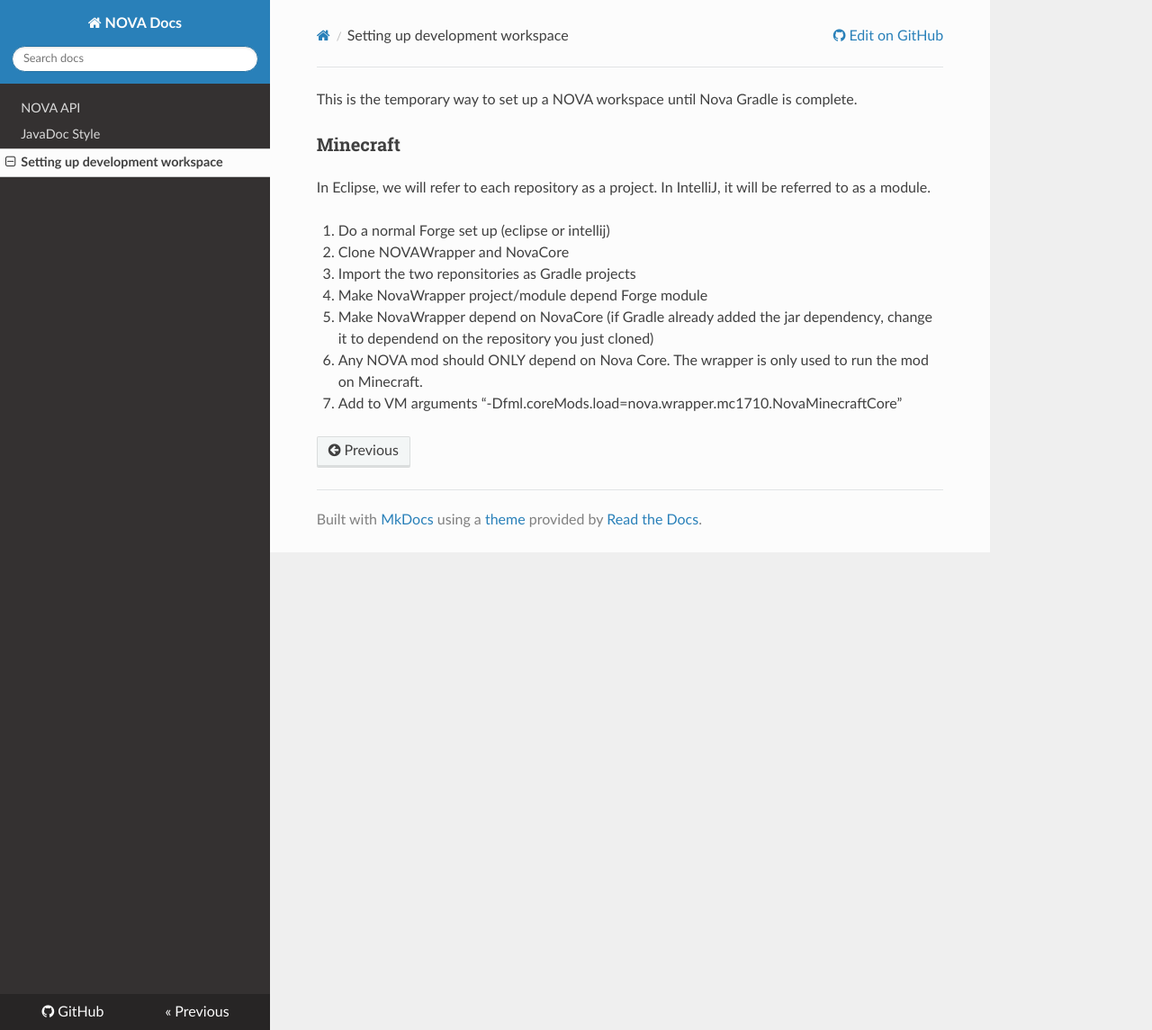
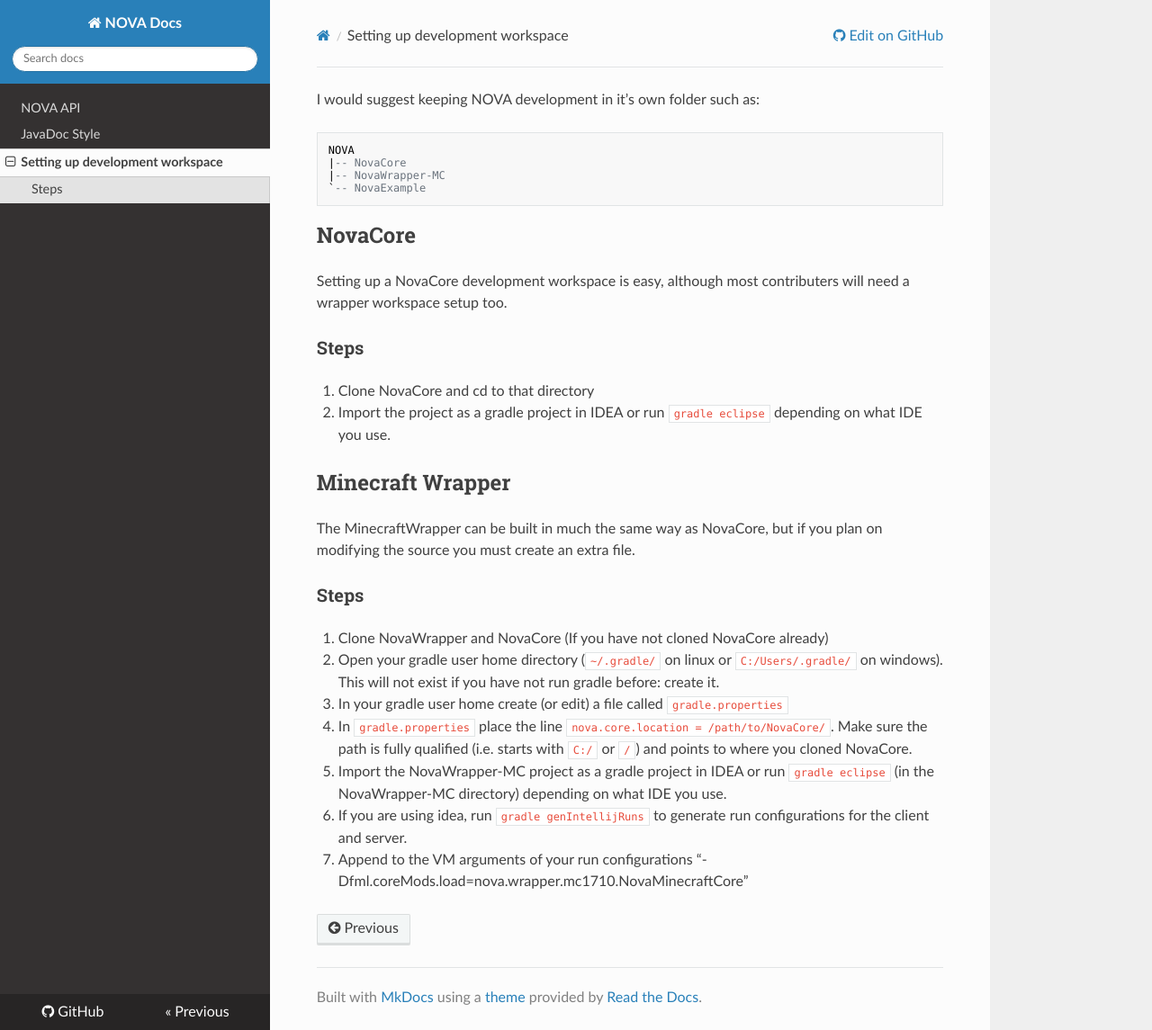
Before and after one commit to NOVA-Team/docs, an MkDocs documentation site: the page built from docs/Setting up development workspace.md, in a window 1280 px wide and 1145 px high. Shown: the whole window at 90% size. Built offline with MkDocs 1.6.1, drawn with Linux system fonts in a browser that asks for light colours; nearby versions of some CDN libraries.

Commit message:
Update Setting up development workspace.md

````diff
--- a/docs/Setting up development workspace.md
+++ b/docs/Setting up development workspace.md
@@ -1,12 +1,26 @@
-This is the temporary way to set up a NOVA workspace until Nova Gradle is complete.
+I would suggest keeping NOVA development in it's own folder such as:
+```
+NOVA
+|-- NovaCore
+|-- NovaWrapper-MC
+`-- NovaExample
+```
 
-### Minecraft
-In Eclipse, we will refer to each repository as a project. In IntelliJ, it will be referred to as a module.
+## NovaCore
+Setting up a NovaCore development workspace is easy, although most contributers will need a wrapper workspace setup too.
 
-1. Do a normal Forge set up (eclipse or intellij)
-2. Clone NOVAWrapper and NovaCore
-2. Import the two reponsitories as Gradle projects
-3. Make NovaWrapper project/module depend Forge module
-4. Make NovaWrapper depend on NovaCore (if Gradle already added the jar dependency, change it to dependend on the repository you just cloned)
-5. Any NOVA mod should ONLY depend on Nova Core. The wrapper is only used to run the mod on Minecraft.
-6. Add to VM arguments "-Dfml.coreMods.load=nova.wrapper.mc1710.NovaMinecraftCore"
+### Steps
+1. Clone NovaCore and cd to that directory
+2. Import the project as a gradle project in IDEA or run `gradle eclipse` depending on what IDE you use.
+
+## Minecraft Wrapper
+The MinecraftWrapper can be built in much the same way as NovaCore, but if you plan on modifying the source you must create an extra file.
+
+### Steps
+1. Clone NovaWrapper and NovaCore (If you have not cloned NovaCore already)
+2. Open your gradle user home directory (`~/.gradle/` on linux or `C:/Users/.gradle/` on windows). This will not exist if you have not run gradle before: create it.
+3. In your gradle user home create (or edit) a file called `gradle.properties`
+4. In `gradle.properties` place the line `nova.core.location = /path/to/NovaCore/`. Make sure the path is fully qualified (i.e. starts with `C:/` or `/`) and points to where you cloned NovaCore.
+5. Import the NovaWrapper-MC project as a gradle project in IDEA or run `gradle eclipse` (in the NovaWrapper-MC directory) depending on what IDE you use.
+6. If you are using idea, run `gradle genIntellijRuns` to generate run configurations for the client and server.
+6. Append to the VM arguments of your run configurations "-Dfml.coreMods.load=nova.wrapper.mc1710.NovaMinecraftCore"
````
